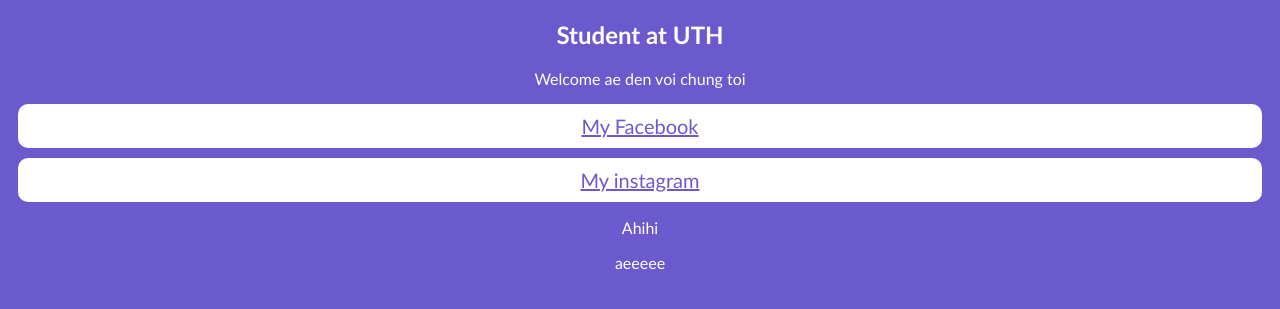
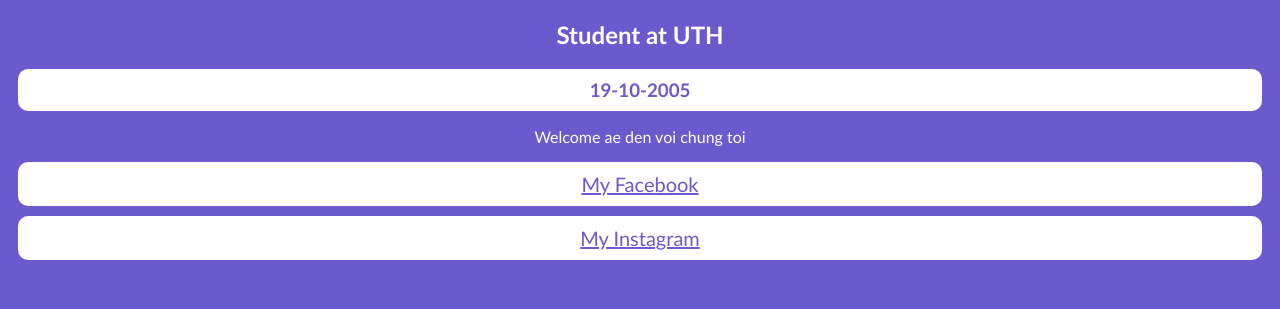
Before and after one commit to vanlin-05/Demo, a plain HTML site: page index.html in a window 1280 px wide. Shown: the part 197-506 px from the top of the page. Drawn offline with Linux system fonts and the light colour scheme.

Commit message:
update index.html

```diff
--- a/index.html
+++ b/index.html
@@ -8,11 +8,10 @@
     <h1>Nguyen Van Lien</h1>
     <img src="https://scontent.fsgn5-14.fna.fbcdn.net/v/t1.6435-9/195759683_261448805765087_1383303718291084047_n.jpg?_nc_cat=106&ccb=1-7&_nc_sid=6ee11a&_nc_eui2=AeG2E9WYQ8zkZgkZfnjMyQP95rRTWf7vBIPmtFNZ_u8Eg0O5va17DvJ4BJ_ShpN1q48EFaDAabGGsxGLxZXVAhZD&_nc_ohc=T6YSSznYP9UQ7kNvwFK5lSA&_nc_oc=AdnTSdghsC-km6T8vf8TevKBdcM8Aq_KwfM5Cww2Q2A3E3c3wumhrgU_sBKWpkACenQ&_nc_zt=23&_nc_ht=scontent.fsgn5-14.fna&_nc_gid=VG3aPzPKoiHF5hm6eN8eAg&oh=00_AfE95acRsQrnseTvp9OxclG6-YRpbgGNVZYArnu6eOfgsw&oe=681EEF23" width="150">
     <h2>Student at UTH</h2>
+    <h3>19-10-2005</h3>
     <p>Welcome ae den voi chung toi</p>
     <a href="https://www.facebook.com/lien.nnvv.7/">My Facebook</a>
-    <a href="https://www.instagram.com/_vlein05/">My instagram</a>
-    <p>Ahihi</p>
-    <p>aeeeee</p>
+    <a href="https://www.instagram.com/_vlein05/">My Instagram</a>
 
 </body>
 </html>
--- a/main.css
+++ b/main.css
@@ -6,6 +6,15 @@ body{
 }
 img{
   border-radius: 75px;
+}
+h3{
+
+  color: slateblue;
+  border-radius: 10px;
+  background-color: white;
+  padding: 10px;
+  margin: 10px;
+  text-align: center;
 }
 a{
   border-radius: 10px;
```
